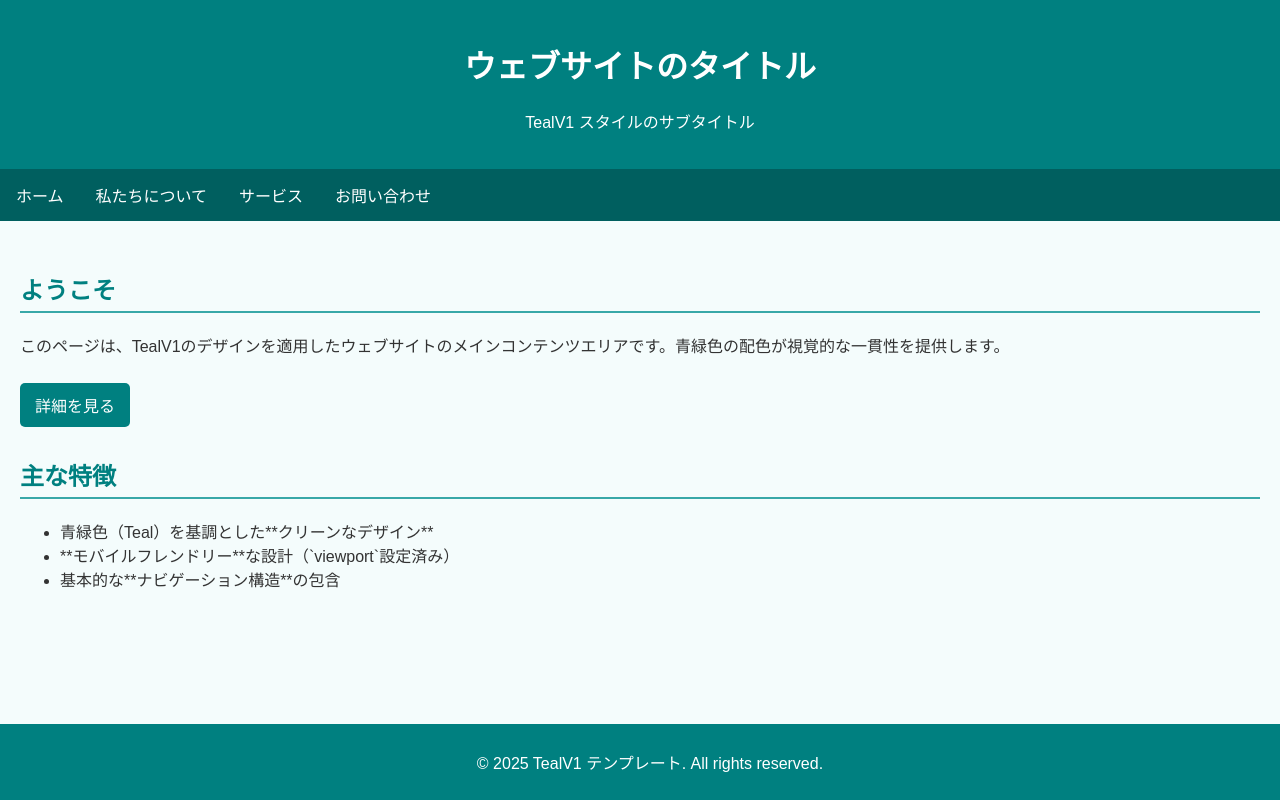
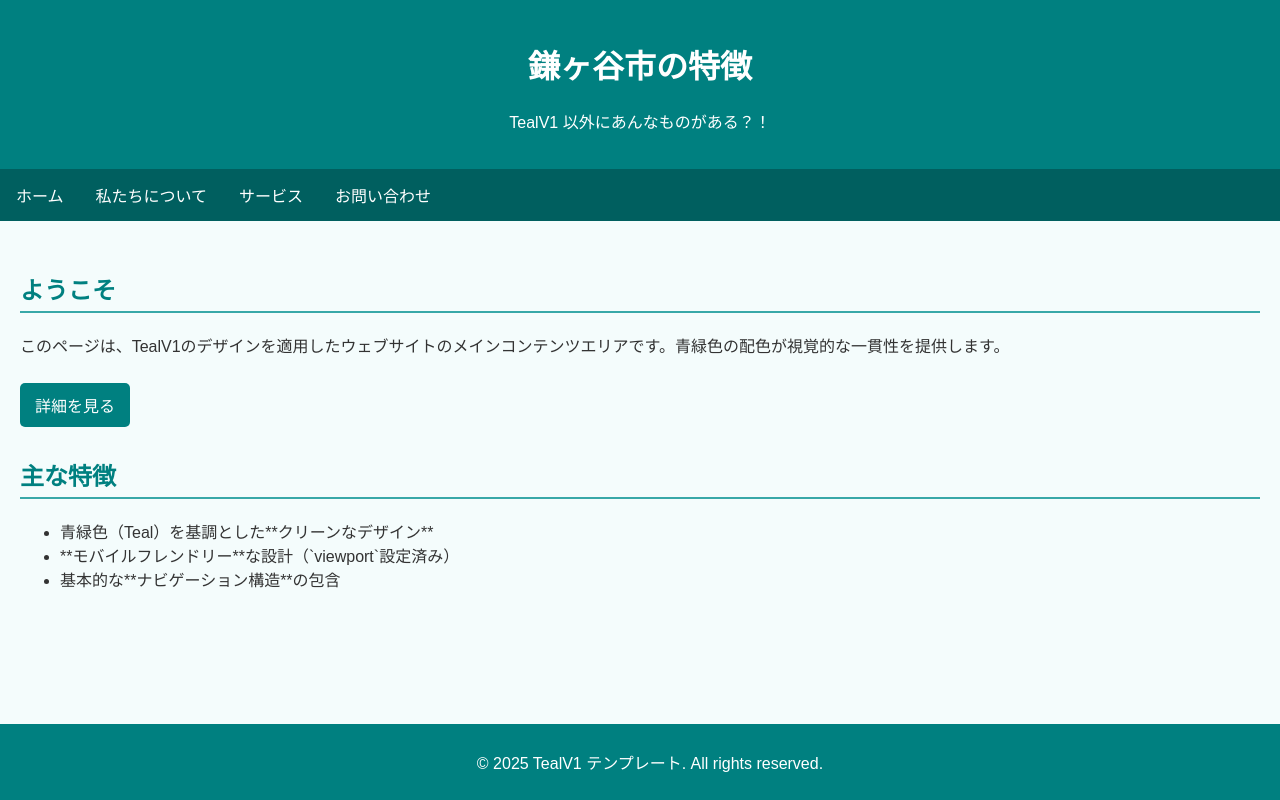
Before and after one commit to tensyou-kanau/Tearlamrntsgithub.io, a plain HTML site: page index.html in a window 1280 px wide. Drawn offline with Linux system fonts and the light colour scheme.

Commit message:
Update index.html

```diff
--- a/index.html
+++ b/index.html
@@ -80,8 +80,8 @@
 <body>
 
     <header id="header-teal">
-        <h1>ウェブサイトのタイトル</h1>
-        <p>TealV1 スタイルのサブタイトル</p>
+        <h1>鎌ヶ谷市の特徴</h1>
+        <p>TealV1 以外にあんなものがある？！</p>
     </header>
 
     <nav id="nav-primary">
```
